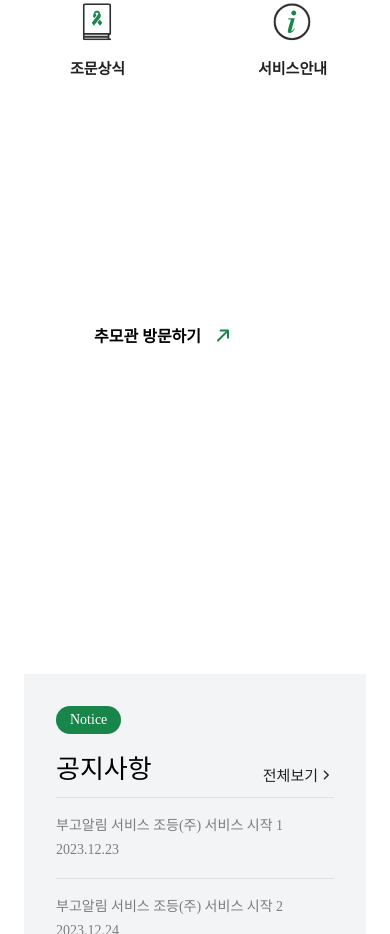
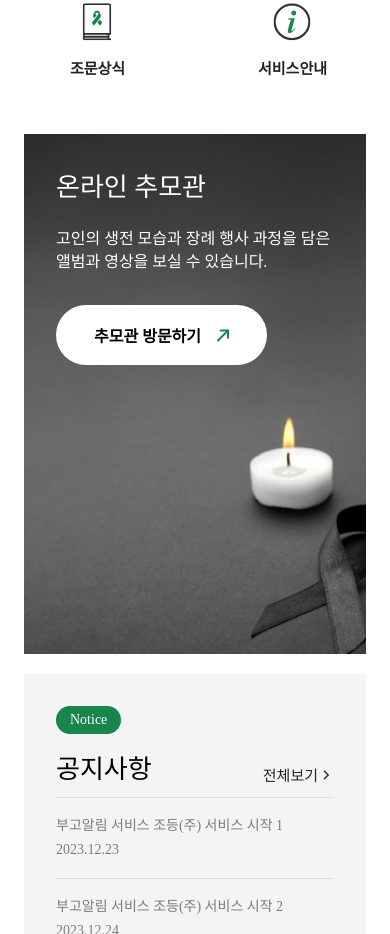
Before and after one commit to kimtaekyong/jodeung, a plain HTML site: page index.html in a window 390 px wide. Shown: the part 1060-1994 px from the top of the page. Drawn offline with nearby package versions, Linux system fonts and the light colour scheme; a web font is replaced by a local one.

Commit message:
모바일 배경 이미지

```diff
--- a/assets/css/style.scss
+++ b/assets/css/style.scss
@@ -786,7 +786,6 @@ footer {
                 }
                 .online {
                     width: 100%;
-                    background: url(assets/imges/online_bg.png);
                     background-repeat: no-repeat;
                     background-position: center center;
                     background-size: cover;
```
Also changed, not shown: assets/css/style.css, 1 other file.
